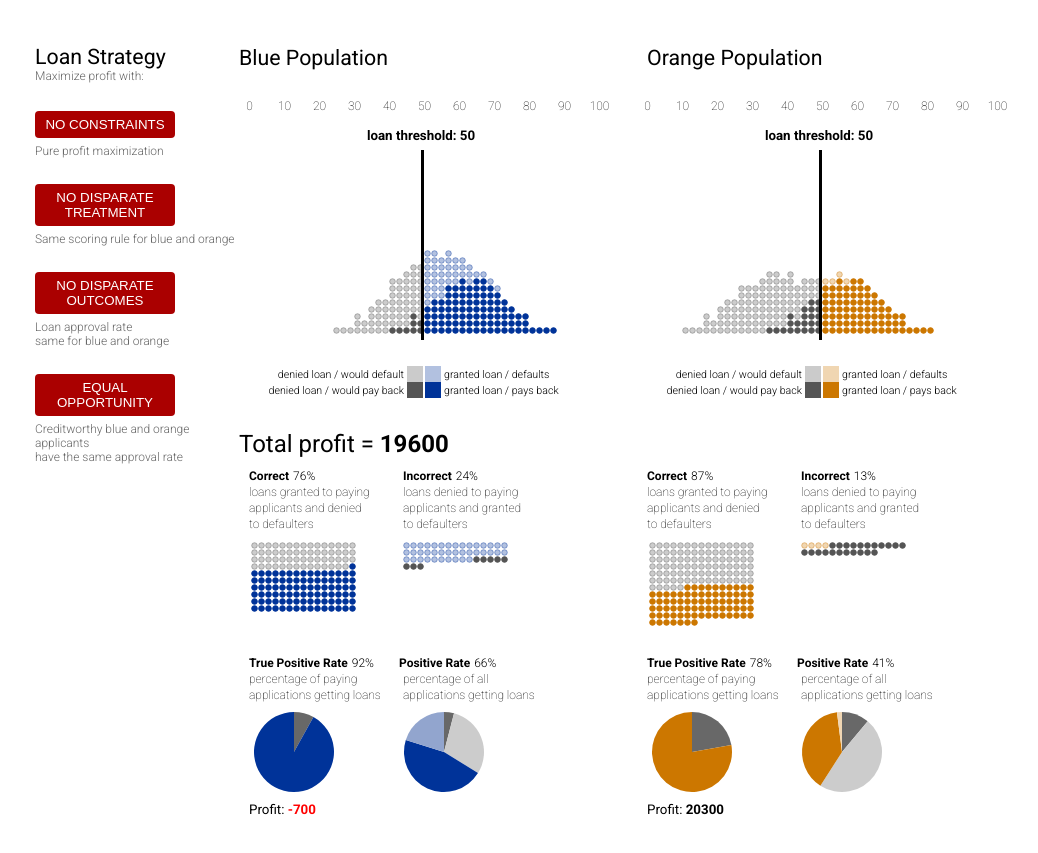
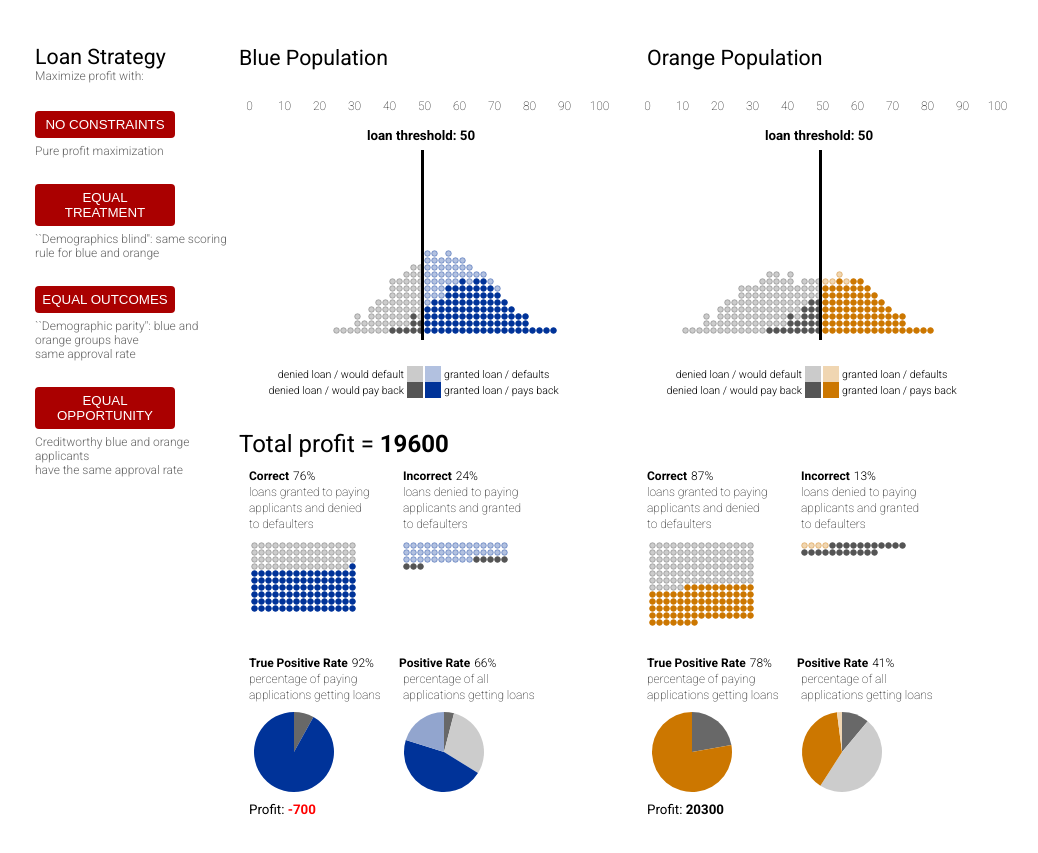
Before and after one commit to danielle-li/ml-loans-annotated, a plain HTML site: page docs/index.html in a window 1280 px wide. Shown: the part 77-930 px from the top of the page, without its empty margins (28-1066 px from the left). Drawn offline with nearby package versions, Linux system fonts and the light colour scheme.

Commit message:
Update index.html

```diff
--- a/docs/index.html
+++ b/docs/index.html
@@ -259,14 +259,14 @@ h1 {
           <button class="demo" id="max-profit">NO CONSTRAINTS</button>
           <br>Pure profit maximization
           <p><br>
-          <button class="demo" id="group-unaware">NO DISPARATE TREATMENT</button>
+          <button class="demo" id="group-unaware">EQUAL TREATMENT</button>
           <br>
-          Same scoring rule for blue and orange
+          ``Demographics blind'': same scoring rule for blue and orange
           <p><br>
-          <button class="demo" id="demographic-parity">NO DISPARATE OUTCOMES</button>
+          <button class="demo" id="demographic-parity">EQUAL OUTCOMES</button>
           <br>
-          Loan approval rate<br>
-          same for blue and orange
+          ``Demographic parity'': blue and orange groups have<br>
+          same approval rate
           <p><br>
           <button class="demo" id="equal-opportunity">EQUAL OPPORTUNITY</button>
           <br>
```
